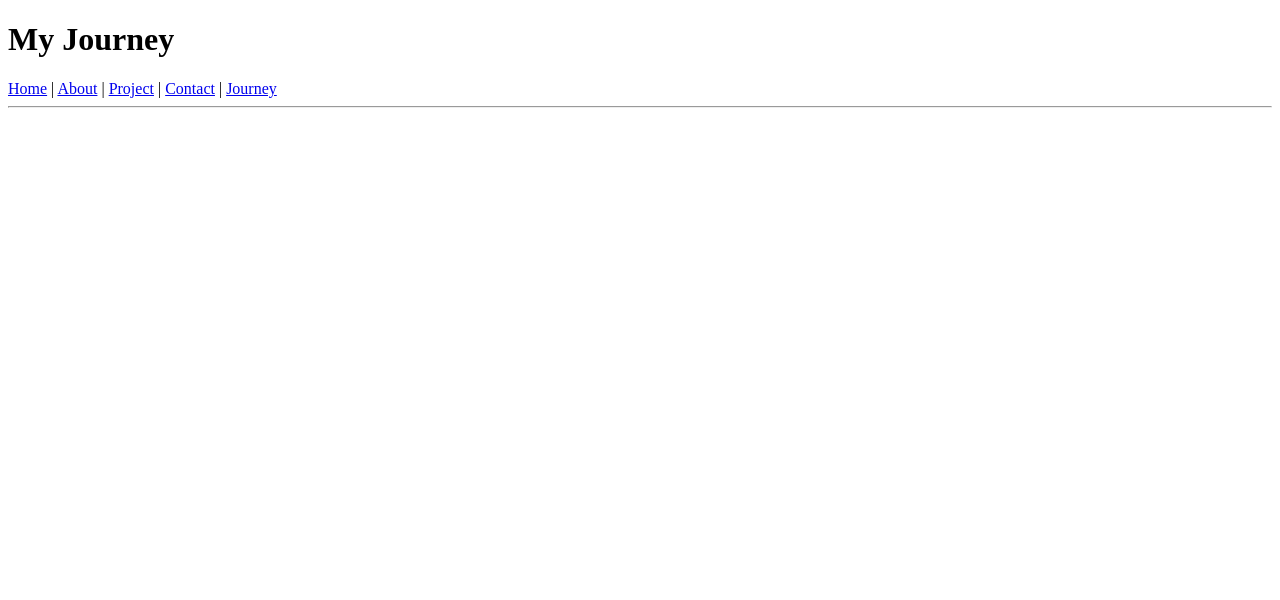
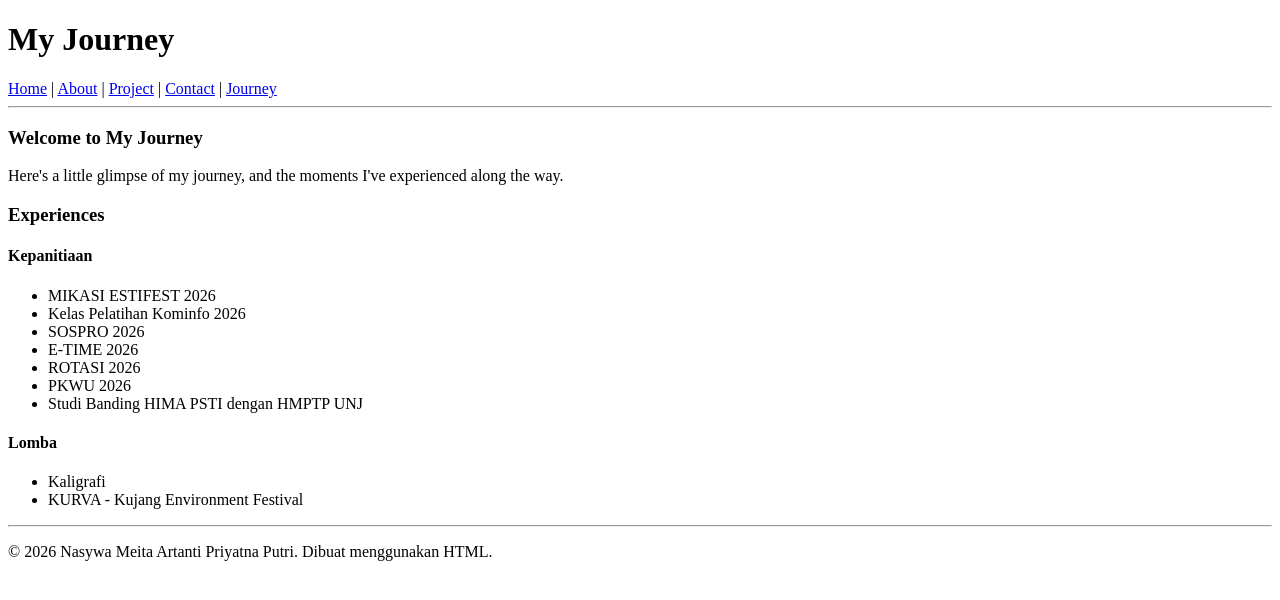
Before and after one commit to naciwaa/Promnet2, a plain HTML site: page journey.html in a window 1280 px wide. Drawn offline with Linux system fonts and the light colour scheme.

Commit message:
Initial commit

```diff
--- a/journey.html
+++ b/journey.html
@@ -17,3 +17,32 @@
     </nav>
 
     <hr>
+
+    <body>
+        <h3>Welcome to My Journey</h3>
+        <p>Here's a little glimpse of my journey, and the moments I've experienced along the way.</p>
+
+        <h3>Experiences</h3>
+        <h4>Kepanitiaan</h4>
+
+        <ul>
+            <li>MIKASI ESTIFEST 2026</li>
+            <li>Kelas Pelatihan Kominfo 2026</li>
+            <li>SOSPRO 2026</li>
+            <li>E-TIME 2026</li>
+            <li>ROTASI 2026</li>
+            <li>PKWU 2026</li>
+            <li>Studi Banding HIMA PSTI dengan HMPTP UNJ</li>
+        </ul>
+
+        <h4>Lomba</h4>
+        <ul>
+            <li>Kaligrafi</li>
+            <li>KURVA - Kujang Environment Festival</li>
+        </ul>
+
+        <hr>
+        <footer>
+            <p>&copy; 2026 Nasywa Meita Artanti Priyatna Putri. Dibuat menggunakan HTML.</p>
+        </footer>
+    </body>
```
